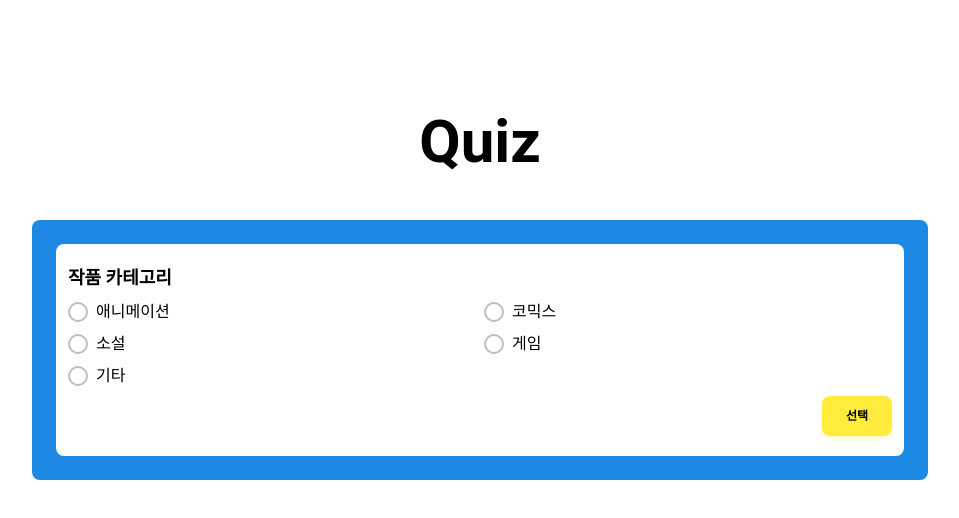
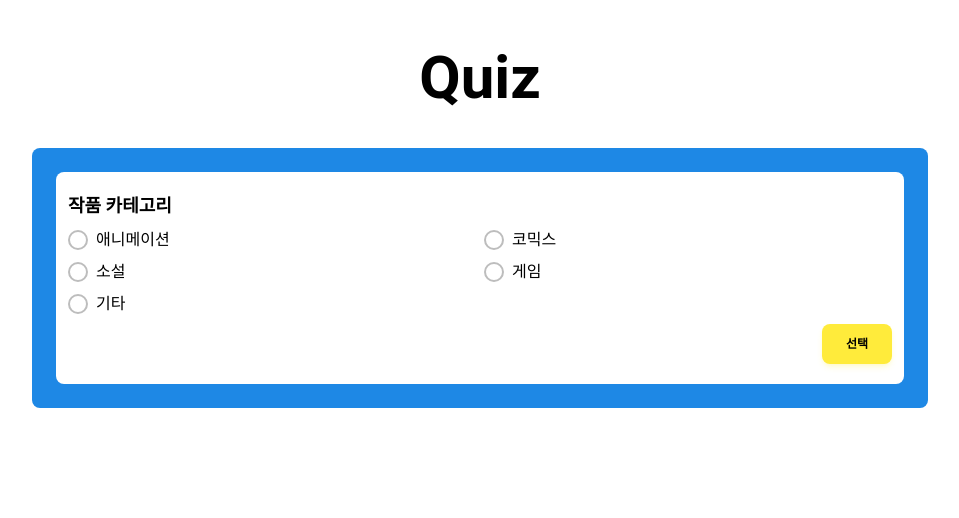
Before and after one commit to LazyMG/g-quiz, a Next.js app: page / in a window 1280 px wide. Shown: the top 518 px of the page, without its empty margins (160-1119 px from the left). Built offline with nearby package versions, Linux system fonts and the light colour scheme.

Commit message:
style: 레이아웃 디자인 변경

```diff
--- a/app/layout.tsx
+++ b/app/layout.tsx
@@ -38,7 +38,7 @@ export default function RootLayout({
         />
       </head>
       <body
-        className={`${geistSans.variable} ${geistMono.variable} antialiased bg-zinc-100 w-full h-screen mx-auto xl:max-w-4xl lg:max-w-2xl md:max-w-xl max-w-sm`}
+        className={`${geistSans.variable} ${geistMono.variable} antialiased bg-zinc-100 w-full max-h-dvh mx-auto xl:max-w-4xl lg:max-w-2xl md:max-w-xl max-w-sm`}
       >
         <ReactQueryClientProvider>
           <RecoilProvider>{children}</RecoilProvider>
--- a/app/page.tsx
+++ b/app/page.tsx
@@ -25,8 +25,8 @@ export default async function Home({ searchParams }: HomePageProps) {
   }
 
   return (
-    <main className="w-full flex flex-col gap-12">
-      <header className="mt-28 w-full flex">
+    <main className="w-full flex flex-col gap-10 pb-10 sm:p-0 px-3">
+      <header className="mt-12 w-full flex">
         <h1 className="w-full text-center font-bold text-6xl">Quiz</h1>
       </header>
       <SelectContainer data={data} />
--- a/app/quiz/page.tsx
+++ b/app/quiz/page.tsx
@@ -3,8 +3,8 @@ import QuizContainer from "components/quiz/quiz-container";
 
 const QuizPage = () => {
   return (
-    <main className="w-full h-full flex flex-col gap-12">
-      <header className="mt-28 w-full flex relative">
+    <main className="w-full h-full flex flex-col gap-10 sm:p-0 px-3">
+      <header className="mt-12 w-full flex relative">
         <h1 className="w-full text-center font-bold text-6xl">Quiz</h1>
         <HomeButton />
       </header>
--- a/components/quiz/quiz-container.tsx
+++ b/components/quiz/quiz-container.tsx
@@ -117,7 +117,7 @@ const QuizContainer = () => {
   return (
     <div
       id="quiz-container"
-      className="p-6 w-full h-fit flex flex-col gap-8 rounded-lg bg-blue-600"
+      className="p-6 w-full h-fit flex flex-col sm:gap-8 rounded-lg bg-blue-600 gap-3 mb-10"
     >
       {isEnd && (
         <div className="w-full h-[600px] rounded-md bg-white flex flex-col justify-center items-center gap-2">
@@ -167,7 +167,7 @@ const QuizContainer = () => {
 
           {isRight === null && (
             <form
-              className="w-full h-10 rounded-md py-6 flex items-center justify-center gap-7 flex-1"
+              className="w-full h-10 rounded-md py-3 sm:py-6 flex items-center justify-center gap-7 flex-1"
               onSubmit={quizHandler}
             >
               <input
--- a/components/select/select-container.tsx
+++ b/components/select/select-container.tsx
@@ -45,7 +45,7 @@ const SelectContainer = ({ data }: ISelectContainer) => {
   return (
     <div
       id="select-container"
-      className="p-6 w-full flex flex-col gap-8 rounded-lg bg-blue-600"
+      className="p-6 w-full flex flex-col gap-8 rounded-lg bg-blue-600 mb-10"
     >
       <div className="flex flex-col gap-8">
         <SelectCategory
```
